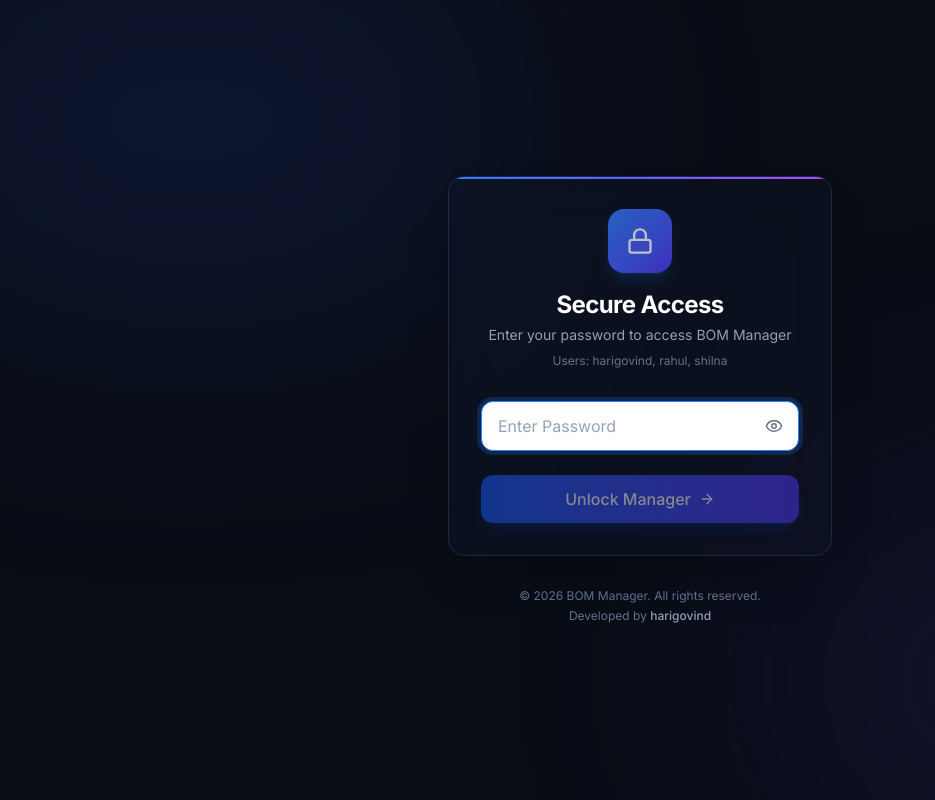
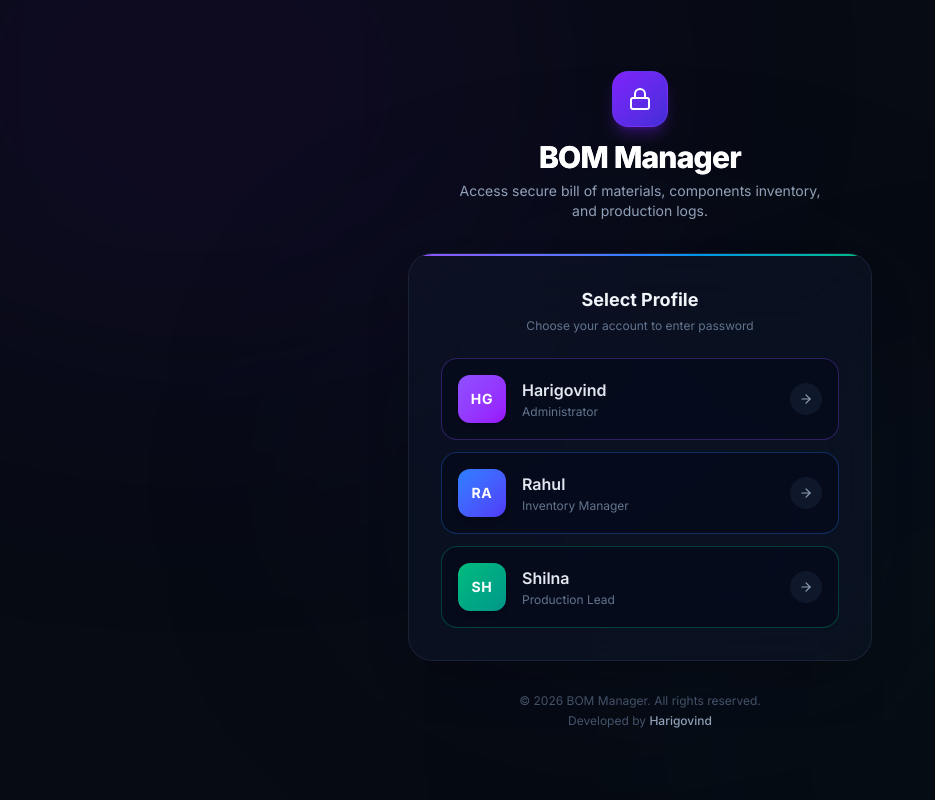
Before and after one commit to articxdev/bom-manager, a Next.js app: page / in a window 1280 px wide. Shown: the whole page, without its empty margins (0-935 px from the left). Built offline with nearby package versions, Linux system fonts and the light colour scheme.

Commit message:
design: Redesign Login and Sidebar UI to feel premium

```diff
--- a/app/components/AuthWrapper.tsx
+++ b/app/components/AuthWrapper.tsx
@@ -1,8 +1,38 @@
 "use client";
 
 import { useState, useEffect } from "react";
-import { Lock, ArrowRight, Eye, EyeOff } from "lucide-react";
-import { AUTH_KEY, USER_KEY, validateLogin } from "@/lib/auth";
+import { Lock, ArrowRight, Eye, EyeOff, User, ChevronLeft } from "lucide-react";
+import { AUTH_KEY, USER_KEY, validateLogin, formatUserName } from "@/lib/auth";
+
+const USER_PROFILES = [
+  {
+    username: "harigovind",
+    initials: "HG",
+    role: "Administrator",
+    gradient: "from-violet-500 to-purple-600",
+    glow: "bg-violet-500/20",
+    textColor: "text-violet-400",
+    borderColor: "border-violet-500/30",
+  },
+  {
+    username: "rahul",
+    initials: "RA",
+    role: "Inventory Manager",
+    gradient: "from-blue-500 to-indigo-600",
+    glow: "bg-blue-500/20",
+    textColor: "text-blue-400",
+    borderColor: "border-blue-500/30",
+  },
+  {
+    username: "shilna",
+    initials: "SH",
+    role: "Production Lead",
+    gradient: "from-emerald-500 to-teal-600",
+    glow: "bg-emerald-500/20",
+    textColor: "text-emerald-400",
+    borderColor: "border-emerald-500/30",
+  },
+] as const;
 
 export function AuthWrapper({ children }: { children: React.ReactNode }) {
   const [password, setPassword] = useState("");
@@ -11,6 +41,9 @@ export function AuthWrapper({ children }: { children: React.ReactNode }) {
   const [mounted, setMounted] = useState(false);
   const [error, setError] = useState(false);
   const [loading, setLoading] = useState(false);
+
+  // Custom states for interactive profile selection
+  const [selectedUser, setSelectedUser] = useState<typeof USER_PROFILES[number] | null>(null);
 
   useEffect(() => {
     const auth = localStorage.getItem(AUTH_KEY);
@@ -23,8 +56,8 @@ export function AuthWrapper({ children }: { children: React.ReactNode }) {
 
   if (!mounted) {
     return (
-      <div className="flex items-center justify-center min-h-screen bg-[#090d16]">
-        <div className="w-10 h-10 border-4 border-blue-500 border-t-transparent rounded-full animate-spin"></div>
+      <div className="flex items-center justify-center min-h-screen bg-[#070b13]">
+        <div className="w-12 h-12 border-4 border-violet-500 border-t-transparent rounded-full animate-spin"></div>
       </div>
     );
   }
@@ -38,46 +71,120 @@ export function AuthWrapper({ children }: { children: React.ReactNode }) {
     setLoading(true);
     setError(false);
 
-    // Simulate a slight network delay for premium feel
+    // Subtle premium network delay simulation
     setTimeout(() => {
-      const user = validateLogin(password);
-      if (user) {
+      const validatedUser = validateLogin(password);
+      // Ensure the validated user matches the selected profile
+      if (validatedUser && selectedUser && validatedUser.toLowerCase() === selectedUser.username.toLowerCase()) {
         localStorage.setItem(AUTH_KEY, "true");
-        localStorage.setItem(USER_KEY, user);
+        localStorage.setItem(USER_KEY, validatedUser);
         setIsAuthenticated(true);
       } else {
         setError(true);
-        setPassword("");
       }
       setLoading(false);
     }, 600);
   };
 
   return (
-    <div className="relative flex flex-col items-center justify-center min-h-screen bg-[#090d16] text-white overflow-hidden font-sans">
-      {/* Background Ambient Glows */}
-      <div className="absolute top-[-10%] left-[-10%] w-[50%] h-[50%] bg-blue-950/40 rounded-full blur-[120px] pointer-events-none"></div>
-      <div className="absolute bottom-[-10%] right-[-10%] w-[50%] h-[50%] bg-indigo-950/40 rounded-full blur-[120px] pointer-events-none"></div>
+    <div className="relative flex flex-col items-center justify-center min-h-screen bg-[#070b13] text-white overflow-hidden font-sans">
+      {/* Background Animated Gradient Mesh */}
+      <div className="absolute top-[-20%] left-[-15%] w-[60%] h-[60%] bg-violet-900/20 rounded-full blur-[150px] pointer-events-none animate-pulse duration-[6000ms]"></div>
+      <div className="absolute bottom-[-20%] right-[-15%] w-[60%] h-[60%] bg-emerald-950/20 rounded-full blur-[150px] pointer-events-none animate-pulse duration-[8000ms]"></div>
+      <div className="absolute top-[40%] left-[30%] w-[40%] h-[40%] bg-blue-950/15 rounded-full blur-[130px] pointer-events-none"></div>
 
-      <div className="w-full max-w-md p-8 z-10">
+      <div className="w-full max-w-lg p-6 z-10 transition-all duration-300">
+
+        {/* Main Logo Header */}
+        <div className="flex flex-col items-center text-center mb-8">
+          <div className="w-14 h-14 bg-gradient-to-br from-violet-600 to-indigo-700 rounded-2xl flex items-center justify-center shadow-lg shadow-violet-600/30 mb-3 border border-violet-500/20">
+            <Lock className="w-6 h-6 text-white" />
+          </div>
+          <h1 className="text-3xl font-extrabold tracking-tight text-white bg-clip-text bg-gradient-to-r from-white via-slate-100 to-slate-400">
+            BOM Manager
+          </h1>
+          <p className="text-slate-400 text-sm mt-1.5 max-w-sm">
+            Access secure bill of materials, components inventory, and production logs.
+          </p>
+        </div>
+
         {/* Card */}
-        <div className="bg-slate-900/40 backdrop-blur-xl border border-slate-800 rounded-2xl p-8 shadow-2xl relative overflow-hidden">
-          {/* Top Decorative Border */}
-          <div className="absolute top-0 left-0 right-0 h-[2px] bg-gradient-to-r from-blue-500 via-indigo-500 to-purple-500"></div>
+        <div className="bg-slate-900/50 backdrop-blur-2xl border border-slate-800/80 rounded-3xl p-8 shadow-2xl relative overflow-hidden transition-all duration-500">
+          {/* Top colored accent line */}
+          <div className="absolute top-0 left-0 right-0 h-[2px] bg-gradient-to-r from-violet-500 via-blue-500 to-emerald-500"></div>
 
-          {/* Logo/Header */}
-          <div className="flex flex-col items-center text-center mb-8">
-            <div className="w-16 h-16 bg-gradient-to-br from-blue-500 to-indigo-600 rounded-2xl flex items-center justify-center shadow-lg shadow-blue-500/20 mb-4 animate-pulse">
-              <Lock className="w-7 h-7 text-white" />
+          {!selectedUser ? (
+            /* Profile Selection Step */
+            <div className="space-y-6 animate-fadeIn">
+              <div className="text-center">
+                <h2 className="text-lg font-bold text-slate-100">Select Profile</h2>
+                <p className="text-xs text-slate-500 mt-1">Choose your account to enter password</p>
               </div>
-            <h2 className="text-2xl font-bold tracking-tight text-white">Secure Access</h2>
-            <p className="text-slate-400 text-sm mt-1">Enter your password to access BOM Manager</p>
-            <p className="text-slate-500 text-xs mt-2">Users: harigovind, rahul, shilna</p>
+
+              <div className="space-y-3">
+                {USER_PROFILES.map((profile) => (
+                  <button
+                    key={profile.username}
+                    onClick={() => {
+                      setSelectedUser(profile);
+                      setError(false);
+                      setPassword("");
+                    }}
+                    className={`w-full flex items-center justify-between p-4 bg-slate-950/40 hover:bg-slate-950/80 border ${profile.borderColor} rounded-2xl transition-all duration-200 group text-left hover:scale-[1.01]`}
+                  >
+                    <div className="flex items-center gap-4">
+                      {/* Avatar */}
+                      <div className={`w-12 h-12 rounded-xl bg-gradient-to-br ${profile.gradient} flex items-center justify-center font-bold text-sm tracking-wider text-white shadow-md`}>
+                        {profile.initials}
+                      </div>
+
+                      {/* User Info */}
+                      <div>
+                        <h3 className="font-semibold text-slate-200 capitalize group-hover:text-white transition-colors">
+                          {formatUserName(profile.username)}
+                        </h3>
+                        <p className="text-xs text-slate-500 mt-0.5">
+                          {profile.role}
+                        </p>
+                      </div>
+                    </div>
+
+                    {/* Arrow sign */}
+                    <div className="w-8 h-8 rounded-full bg-slate-900 flex items-center justify-center text-slate-400 group-hover:bg-slate-800 group-hover:text-white transition-all">
+                      <ArrowRight size={14} className="group-hover:translate-x-0.5 transition-transform" />
+                    </div>
+                  </button>
+                ))}
+              </div>
+            </div>
+          ) : (
+            /* Password Input Step */
+            <div className="space-y-6 animate-slideIn">
+              {/* Back Button */}
+              <button
+                onClick={() => setSelectedUser(null)}
+                className="flex items-center gap-1.5 text-xs text-slate-400 hover:text-white transition-colors"
+              >
+                <ChevronLeft size={16} />
+                Back to profiles
+              </button>
+
+              <div className="flex flex-col items-center text-center">
+                <div className={`w-16 h-16 rounded-2xl bg-gradient-to-br ${selectedUser.gradient} flex items-center justify-center font-bold text-xl tracking-wider text-white shadow-lg mb-3`}>
+                  {selectedUser.initials}
+                </div>
+                <h2 className="text-xl font-bold text-slate-100 capitalize">
+                  {formatUserName(selectedUser.username)}
+                </h2>
+                <p className="text-xs text-slate-500 mt-1">{selectedUser.role}</p>
               </div>
 
               {/* Form */}
-          <form onSubmit={handleLogin} className="space-y-6">
-            <div>
+              <form onSubmit={handleLogin} className="space-y-4">
+                <div className="space-y-2">
+                  <label className="block text-xs font-semibold text-slate-400 uppercase tracking-wider">
+                    Password
+                  </label>
                   <div className="relative">
                     <input
                       type={showPassword ? "text" : "password"}
@@ -87,9 +194,9 @@ export function AuthWrapper({ children }: { children: React.ReactNode }) {
                         setPassword(e.target.value);
                         if (error) setError(false);
                       }}
-                  className={`w-full px-4 py-3 bg-slate-950/70 border ${
-                    error ? "border-red-500 focus:ring-red-500/20" : "border-slate-800 focus:ring-blue-500/20 focus:border-blue-500"
-                  } rounded-xl text-white placeholder-slate-500 focus:outline-none focus:ring-4 transition-all pr-12`}
+                      className={`w-full px-4 py-3.5 bg-slate-950/70 border ${
+                        error ? "border-rose-500 focus:ring-rose-500/20" : "border-slate-800 focus:ring-violet-500/20 focus:border-violet-500"
+                      } rounded-2xl text-white placeholder-slate-600 focus:outline-none focus:ring-4 transition-all pr-12 text-sm`}
                       disabled={loading}
                       autoFocus
                     />
@@ -102,8 +209,8 @@ export function AuthWrapper({ children }: { children: React.ReactNode }) {
                     </button>
                   </div>
                   {error && (
-                <p className="text-red-400 text-xs mt-2 text-left animate-pulse">
-                  Incorrect password. Please try again.
+                    <p className="text-rose-400 text-xs mt-1 animate-pulse">
+                      Incorrect password. Hint: password is your username.
                     </p>
                   )}
                 </div>
@@ -111,24 +218,28 @@ export function AuthWrapper({ children }: { children: React.ReactNode }) {
                 <button
                   type="submit"
                   disabled={loading || !password}
-              className="w-full py-3 bg-gradient-to-r from-blue-600 to-indigo-600 hover:from-blue-500 hover:to-indigo-500 text-white font-medium rounded-xl shadow-lg shadow-blue-600/20 hover:shadow-blue-500/30 active:scale-[0.98] transition-all flex items-center justify-center gap-2 group disabled:opacity-50 disabled:pointer-events-none"
+                  className={`w-full py-3.5 bg-gradient-to-r ${selectedUser.gradient} text-white font-semibold rounded-2xl shadow-lg hover:brightness-110 active:scale-[0.99] transition-all flex items-center justify-center gap-2 group disabled:opacity-50 disabled:pointer-events-none text-sm`}
                 >
                   {loading ? (
                     <div className="w-5 h-5 border-2 border-white border-t-transparent rounded-full animate-spin"></div>
                   ) : (
                     <>
-                  Unlock Manager
+                      Verify and Login
                       <ArrowRight size={16} className="group-hover:translate-x-1 transition-transform" />
                     </>
                   )}
                 </button>
               </form>
             </div>
+          )}
+        </div>
 
         {/* Footer */}
-        <div className="mt-8 text-center text-xs text-slate-500 space-y-1">
+        <div className="mt-8 text-center text-xs text-slate-600 space-y-1">
           <p>© {new Date().getFullYear()} BOM Manager. All rights reserved.</p>
-          <p>Developed by <span className="text-slate-400 font-medium">harigovind</span></p>
+          <p>
+            Developed by <span className="text-slate-400 font-medium capitalize">harigovind</span>
+          </p>
         </div>
       </div>
     </div>
--- a/app/components/Sidebar.tsx
+++ b/app/components/Sidebar.tsx
@@ -26,6 +26,16 @@ export function Sidebar() {
   useEffect(() => {
     setLoggedInUser(localStorage.getItem(USER_KEY));
   }, []);
+
+  const getProfile = (user: string | null) => {
+    const u = user?.toLowerCase();
+    if (u === "harigovind") return { initials: "HG", role: "Administrator", gradient: "from-violet-500 to-purple-600" };
+    if (u === "rahul") return { initials: "RA", role: "Inventory Manager", gradient: "from-blue-500 to-indigo-600" };
+    if (u === "shilna") return { initials: "SH", role: "Production Lead", gradient: "from-emerald-500 to-teal-600" };
+    return { initials: "U", role: "User", gradient: "from-gray-500 to-slate-600" };
+  };
+
+  const profile = getProfile(loggedInUser);
 
   const links = [
     { href: "/", label: "Dashboard", icon: BarChart3, color: "text-violet-400" },
@@ -63,7 +73,7 @@ export function Sidebar() {
         </div>
 
         {/* Navigation */}
-        <nav className="space-y-1">
+        <nav className="space-y-1 h-[calc(100vh-270px)] overflow-y-auto pr-1">
           {links.map(({ href, label, icon: Icon, color }) => {
             const isActive = pathname === href;
             return (
@@ -84,28 +94,41 @@ export function Sidebar() {
           })}
         </nav>
 
-        {/* Footer */}
-        <div className="absolute bottom-5 left-5 right-5 border-t border-gray-100 pt-4 space-y-3">
+        {/* Footer with user profile card */}
+        <div className="absolute bottom-4 left-4 right-4 border-t border-gray-100 pt-4 space-y-3">
           {loggedInUser && (
-            <div className="text-xs text-gray-600 px-3 py-2 bg-violet-50 rounded-xl">
-              Logged in as <span className="font-semibold text-violet-700 capitalize">{formatUserName(loggedInUser)}</span>
+            <div className="flex items-center justify-between p-2.5 bg-gray-50 border border-gray-100 rounded-2xl">
+              <div className="flex items-center gap-3">
+                <div className={`w-9 h-9 rounded-xl bg-gradient-to-br ${profile.gradient} flex items-center justify-center font-bold text-xs text-white shadow-sm`}>
+                  {profile.initials}
                 </div>
-          )}
-          <div className="text-xs text-gray-500 px-1">
-            <p className="font-semibold text-gray-700">BOM Manager v1.0</p>
-            <p className="mt-1">Developed by <span className="text-violet-600 font-semibold">harigovind</span></p>
+                <div className="min-w-0">
+                  <h4 className="text-xs font-bold text-gray-800 capitalize truncate">
+                    {formatUserName(loggedInUser)}
+                  </h4>
+                  <p className="text-[10px] text-gray-500 font-medium truncate">
+                    {profile.role}
+                  </p>
                 </div>
+              </div>
+
               <button
                 onClick={() => {
                   localStorage.removeItem(AUTH_KEY);
                   localStorage.removeItem(USER_KEY);
                   window.location.reload();
                 }}
-            className="flex items-center gap-2 text-xs text-red-500 hover:text-red-600 transition-colors py-2 px-3 hover:bg-red-50 rounded-xl w-full text-left font-medium"
+                title="Lock Session"
+                className="w-8 h-8 rounded-lg bg-white border border-gray-200 flex items-center justify-center text-gray-400 hover:text-rose-600 hover:border-rose-100 hover:bg-rose-50/30 transition-all cursor-pointer"
               >
                 <LogOut size={14} />
-            Lock Session
               </button>
+            </div>
+          )}
+          <div className="text-[10px] text-gray-400 px-2 flex justify-between items-center">
+            <span>BOM Manager v1.0</span>
+            <span>By harigovind</span>
+          </div>
         </div>
       </aside>
 
--- a/app/globals.css
+++ b/app/globals.css
@@ -53,3 +53,34 @@ input, select, textarea {
 input::placeholder, textarea::placeholder {
   color: #94a3b8;
 }
+
+/* Custom animations for Auth UI */
+@keyframes fadeIn {
+  from {
+    opacity: 0;
+    transform: scale(0.98);
+  }
+  to {
+    opacity: 1;
+    transform: scale(1);
+  }
+}
+
+@keyframes slideIn {
+  from {
+    opacity: 0;
+    transform: translateY(12px);
+  }
+  to {
+    opacity: 1;
+    transform: translateY(0);
+  }
+}
+
+.animate-fadeIn {
+  animation: fadeIn 0.3s cubic-bezier(0.16, 1, 0.3, 1) forwards;
+}
+
+.animate-slideIn {
+  animation: slideIn 0.35s cubic-bezier(0.16, 1, 0.3, 1) forwards;
+}
```
Lines whose indentation alone changed are shown as unchanged.
